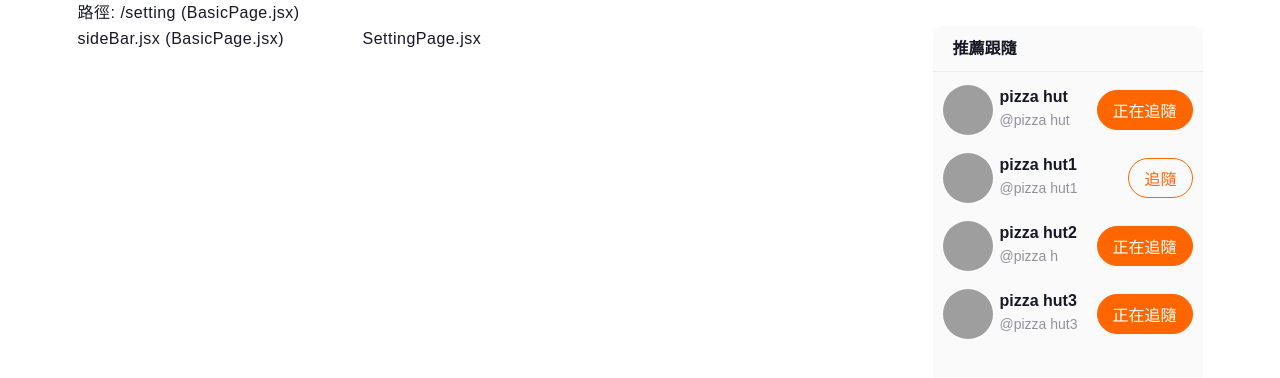
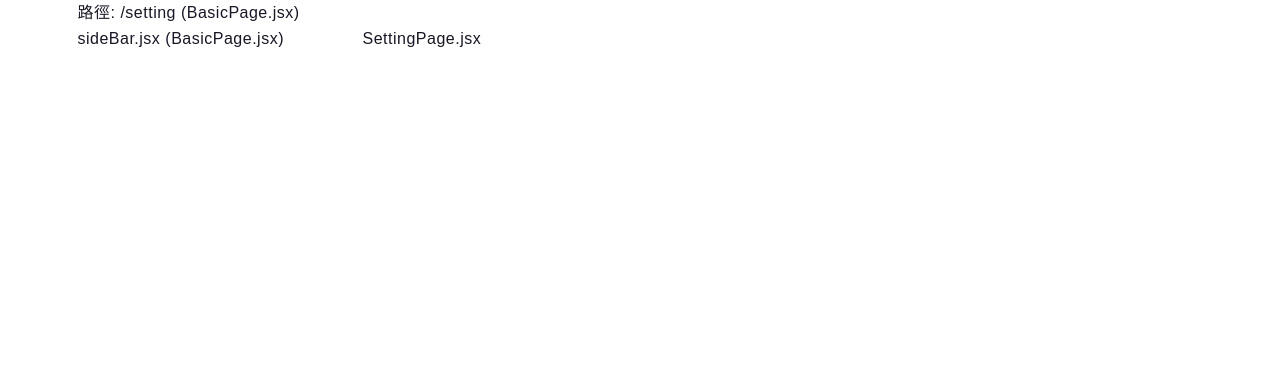
Before and after one commit to Ai-Chen-Hsieh/Twitter-2023, a React (Create React App) app: page /setting in a window 1280 px wide. Shown: the top 378 px of the page. Built offline with nearby package versions, Linux system fonts and the light colour scheme; grey boxes are pictures that could not be loaded.

Commit message:
modified componnt-list

```diff
--- a/src/components/PopularItem.jsx
+++ b/src/components/PopularItem.jsx
@@ -1,6 +1,6 @@
 
 import styled from "styled-components"
-import { useNavigate, Link } from "react-router-dom"
+import { useNavigate } from "react-router-dom"
 import { Avatar } from "."
 import { Button } from "."
 
@@ -14,15 +14,15 @@
     &:hover{
         cursor: pointer;
         background-color: var(--dark-30);
-        transition: background .1s ease-out;
+        transition: background-color .1s ease-out;
     }
 `
 
 const StyledPopularItem = styled.div`
     flex: 1;
     display:flex;
-    text-decoration : none;
-    &: hover{
+    text-decoration: none;
+    &:hover{
         .name{
             text-decoration: underline;
         }
@@ -72,7 +72,8 @@
     return(
         <StyledPopularContainer>
             <StyledPopularItem
-                onClick={(e)=> {navigate(`/user/${item.id}`)}}>
+                onClick={(e)=> {
+                    navigate(`/user/${item.id}`)}}>
                 <div className="avatar">
                     <Avatar
                         imageUrl={item.image}
@@ -88,7 +89,6 @@
                 <Button
                     text="正在追隨"
                     onClick={(e)=>{
-                        e.stopPropagation()
                         onToggleFollow(item.id)
                     }}
                 /> :
@@ -96,7 +96,6 @@
                     styled="outlined"
                     text="追隨"
                     onClick={(e)=>{
-                        e.stopPropagation()
                         onToggleFollow(item.id)
                     }}
                 />}
--- a/src/components/PopularList.jsx
+++ b/src/components/PopularList.jsx
@@ -5,8 +5,10 @@
 import { dummyUsers } from "testData/dummyRecommendUser"
 
 const StyledPopularList = styled.div`
-    width: 270px;
-    height: 730px;
+    width: 100%;
+    height: 100%;
+    max-width: 270px;
+    min-height: 730px;
     border-radius: 10px;
     background: var(--dark-20);
 
--- a/src/components/TweetItem.jsx
+++ b/src/components/TweetItem.jsx
@@ -29,12 +29,12 @@
             }
         }
         .post-item{
-            width: 400px;
+            width: calc(100% - 70px);
         }
     }
 
     .account-info{
-        width: 400px;
+        width: 100%;
         line-height: 2.6rem;
         display: flex;
         .name{
@@ -104,7 +104,7 @@
                         <span
                             onClick={()=>{navigate(`/user/${item.UserId}`)}}
                             className="name">{item.name}</span>
-                        <span className="account">{item.account} · {item.createdAt}</span>
+                        <span className="account">@{item.account} · {item.createdAt}</span>
                     </div>
                     <div
                         onClick={()=> {navigate(`/user/${item.id}`)}}
--- a/src/components/TweetList.jsx
+++ b/src/components/TweetList.jsx
@@ -6,8 +6,9 @@
 import { dummyAllTweet } from "testData/dummyAllTweet"
 
 const StyledTweetList = styled.div`
-    width: 500px;
-    height: 600px;
+    width:100%;
+    max-width: 500px;
+    min-height: 600px;
 `
 
 const TweetList = () => {
@@ -15,7 +16,6 @@
 
     function handleLikeToggle(id) {
         const currentItem = tweets.find(tweet => tweet.id === id )
-        console.log(currentItem)
         setTweets((prevTweets) => {
             return prevTweets.map((tweet) => {
                 if(tweet.id === id){
--- a/src/pages/BasePage.jsx
+++ b/src/pages/BasePage.jsx
@@ -22,8 +22,7 @@
           <Outlet />
         </div>
         <div className="col-3">
-          {/* { showPopularList && <p>PopularList.jsx (BasicPage.jsx)</p> } */}
-          <PopularList />
+          { showPopularList && <PopularList /> }
         </div>
       </div>
     </div>
```
